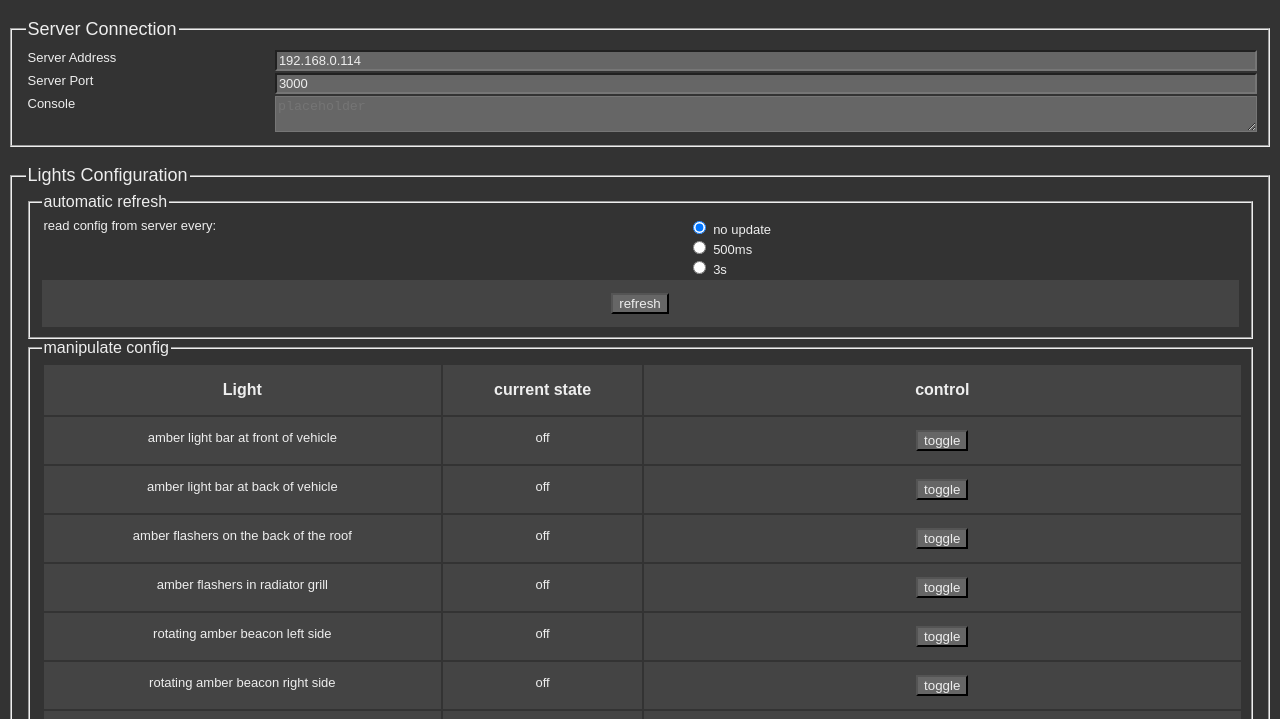
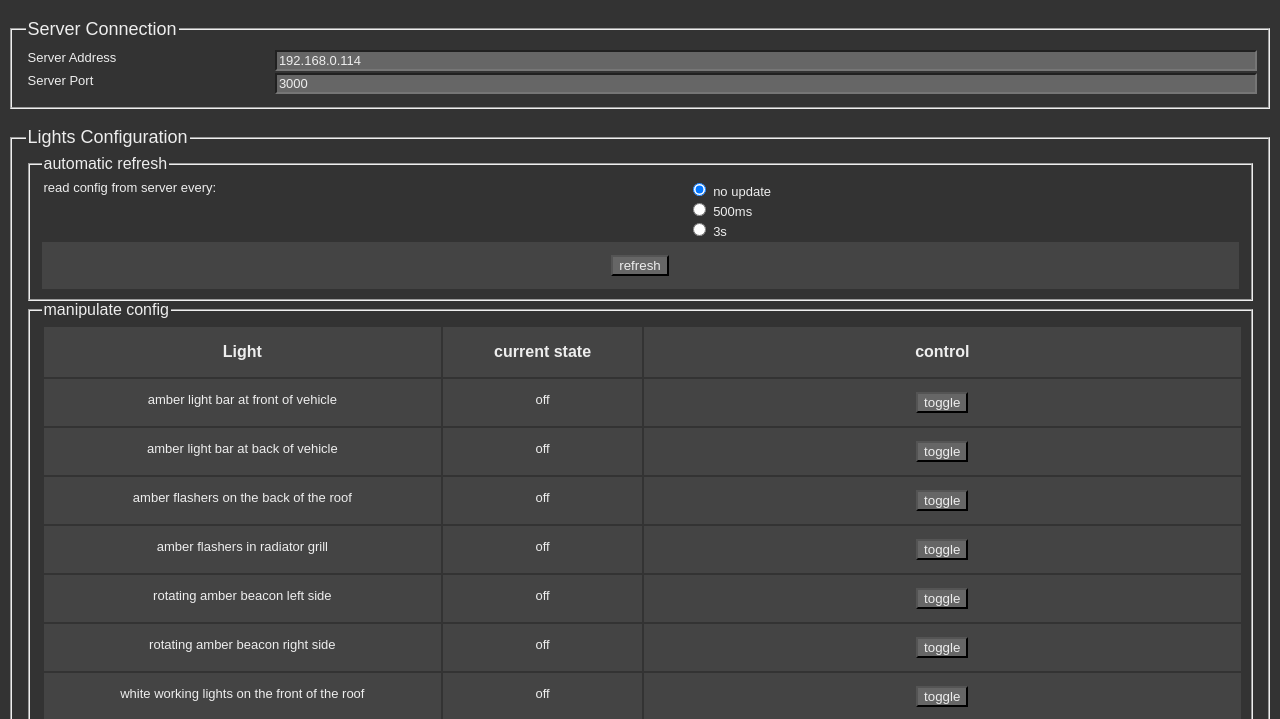
Before and after one commit to RichysStuff/CarbageRunSystemV2, a plain HTML site: page client/index.html in a window 1280 px wide. Shown: the part 61-780 px from the top of the page. Drawn offline with Linux system fonts and the light colour scheme.

Commit message:
remove unused console

```diff
--- a/client/index.html
+++ b/client/index.html
@@ -23,9 +23,6 @@
                 <label for="server_port" style="font-size: small;">Server Port</label>
                 <input class="style_input_text" type="text" name="server_port" id="server_port"
                     style="font-size: small;">
-
-                <label for="console_textarea" style="font-size: small;">Console</label>
-                <Textarea class="style_console_textarea" id="console_textarea" placeholder="placeholder"></Textarea>
             </div>
 
         </fieldset>
```
